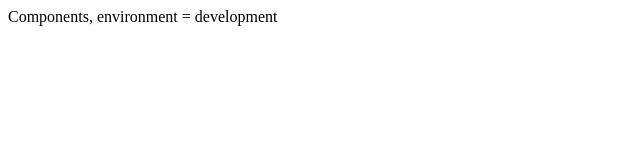
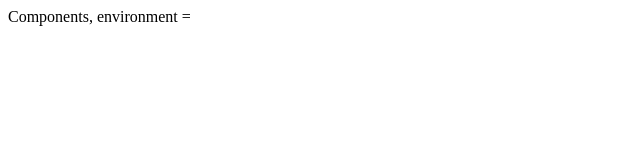
Before and after one commit to TimBlomfield/ARRAnalysisWebsite, a Next.js app in the folder website/: page /test-pages/components in a window 1280 px wide. Shown: the top 160 px of the page, without its empty margins (0-640 px from the left). Built offline with nearby package versions, Linux system fonts and the light colour scheme.

Commit message:
Introducing K_ENVIRONMENT

```diff
--- a/website/src/app/test-pages/components/page.js
+++ b/website/src/app/test-pages/components/page.js
@@ -3,7 +3,7 @@
 const ComponentsPage = () => {
   return (
     <div>
-      Components, environment = {process.env.NODE_ENV}
+      Components, environment = {process.env.K_ENVIRONMENT}
     </div>
   );
 };
```
